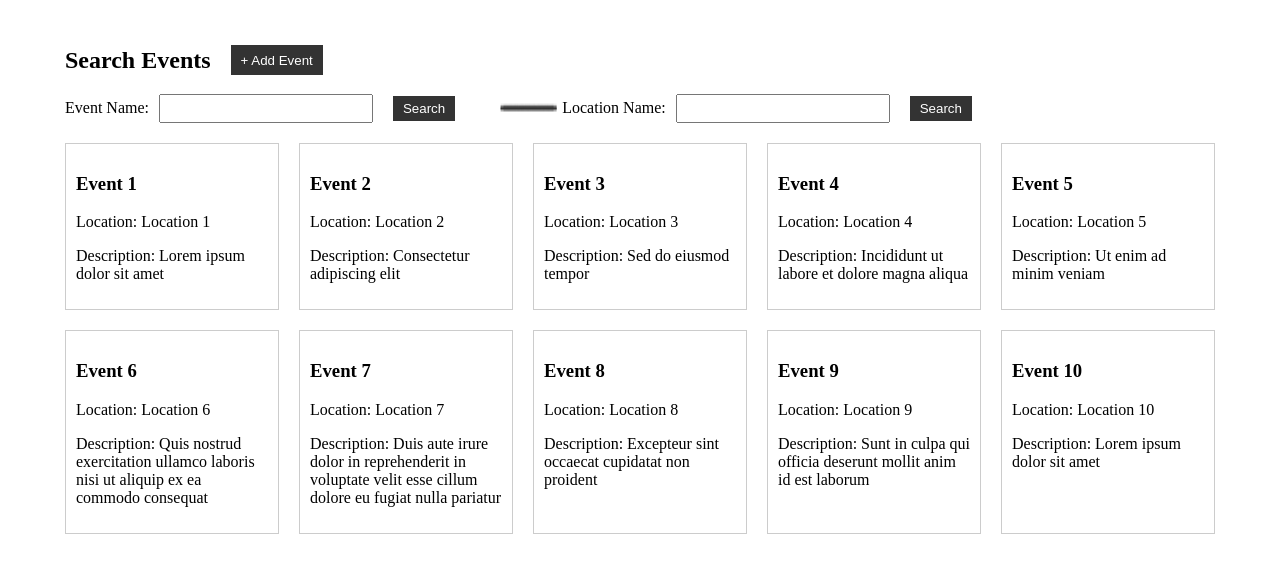
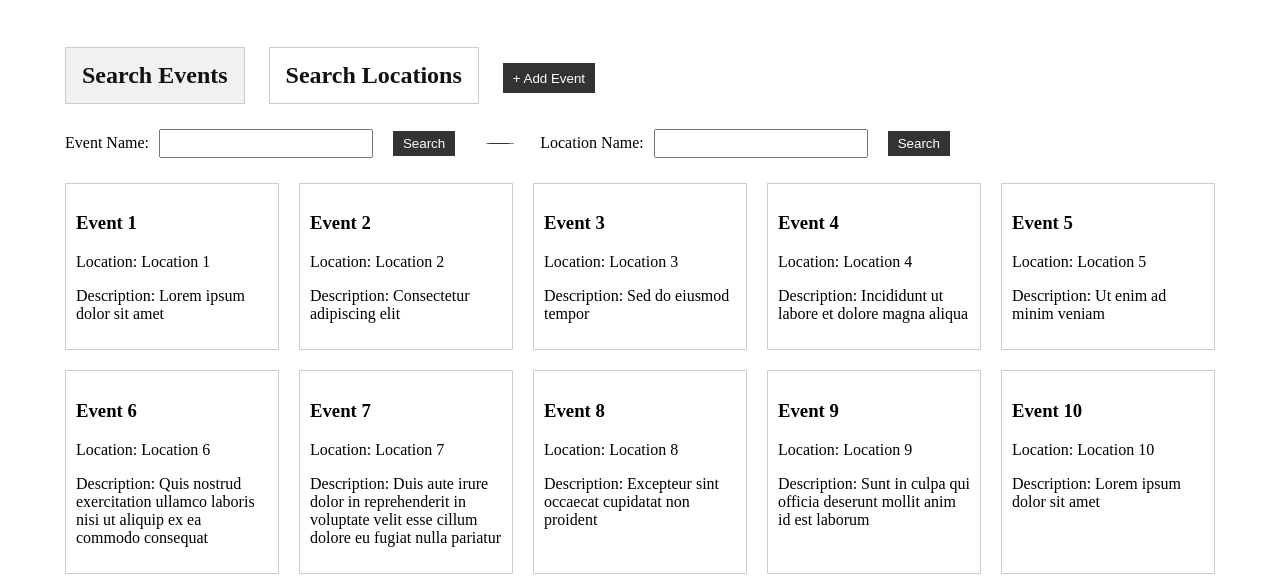
Before and after one commit to Starpuff/FII-SGBD, a plain HTML site: page client/search-events/search-events.html in a window 1280 px wide. Shown: the part 180-766 px from the top of the page. Drawn offline with Linux system fonts and the light colour scheme.

Commit message:
separated search-events page from search-locations

```diff
--- a/client/script.js
+++ b/client/script.js
@@ -4,7 +4,7 @@ document.getElementById("login-form").addEventListener("submit", function(event)
   var formData = new FormData();
   formData.append("username", document.getElementById("username").value);
   formData.append("password", document.getElementById("password").value);
-
+  window.location.href = "../search-events/search-events.html";
   fetch('http://localhost:5000/api/login', {
     method: 'POST',
     body: formData
@@ -13,6 +13,7 @@ document.getElementById("login-form").addEventListener("submit", function(event)
     return response.json();
   })
   .then(function(data) {
+
     // Process the response data
     if (data === -1) {
       alert("Invalid username or password");
@@ -20,7 +21,7 @@ document.getElementById("login-form").addEventListener("submit", function(event)
       // Store the user id in session storage
       sessionStorage.setItem("userId", data);
       // Redirect to search page or perform any other action based on the user id
-      window.location.href = "../search/search.html";
+      //window.location.href = "../search/search.html";
     }
   })
   .catch(function(error) {
--- a/client/search/search.css
+++ b/client/search-events/search-events.css
@@ -48,16 +48,45 @@
     padding-top: 20px;
   }
 
-  .title-add {
+  .searches {
     display: flex;
     flex-direction: row;
   }
 
-  .title-add h2 {
+  .searches ul {
+    list-style-type: none;
+    margin: 0;
+    padding: 0;
+    overflow: hidden;
+  }
+
+  .searches ul li {
+    display: inline-block;
+  }
+
+  .searches ul li a {
+    display: block;
+    color: #111;
+    text-align: center;
+    padding: 14px 16px;
+    text-decoration: none;
+    border: 1px solid rgb(204, 204, 204);
+  }
+
+  .searches h2 {
     margin-right: 20px;
   }
 
-  .title-add button {
+  .searches #search-events {
+    background-color: #f1f1f1;
+  }
+
+  .searches #search-locations:hover {
+    background-color: #f1f1f1;
+  }
+
+
+  .searches button {
     padding: 5px 10px;
     background-color: #333;
     color: #fff;
@@ -67,7 +96,7 @@
     align-self: center;
   }
 
-  .title-add button:hover {
+  .searches button:hover {
     background-color: #111;
   }
 
@@ -81,10 +110,12 @@
     display: flex;
     flex-direction: row;
     align-items: center;
-    margin-right: 20px;
   }
 
-
+  form img {
+    max-width: 50px;
+    margin-right: 15px;
+  }
 
   .location-name-search {
     display: flex;
--- a/client/search/search.html
+++ b/client/search-events/search-events.html
@@ -1,8 +1,8 @@
 <!DOCTYPE html>
 <html>
 <head>
-  <title>Search Page</title>
-  <link rel="stylesheet" type="text/css" href="search.css">
+  <title>Search Events Page</title>
+  <link rel="stylesheet" type="text/css" href="search-events.css">
 </head>
 <body>
   <header>
@@ -20,9 +20,17 @@
 
   <div class="container">
 
-    <div class="title-add">
-      <h2>Search Events</h2>
+    <div class="searches">
+      <ul>
+        <li><h2 id="search-events"><a href="#">Search Events</a></h2></li>
+        <li><h2 id="search-locations"><a href="../search-locations/search-locations.html">Search Locations</a></h2></li>
+        <button class="add_event">+ Add Event</button>
+      </ul>
+      <!--
+      <h2 id="search-events">Search Events</h2>
+      <h2 id="search-locations">Search Locations</h2>
       <button class="add_event">+ Add Event</button>
+      -->
     </div>
     <form id="search-form">
 
@@ -35,7 +43,7 @@
           <input type="submit" value="Search">
         </div>
       </div>
-      <img src="../images/linie-despartitoare.png">
+      <img src="../images/linie-orizontala.png">
       <div class = "location-name-search">
         <div class="form-row">
           <label for="location-name">Location Name:</label>
@@ -102,6 +110,6 @@
     </div>
   </div>
 
-  <script src="search.js"></script>
+  <script src="search-events.js"></script>
 </body>
 </html>
--- /dev/null
+++ b/client/search-locations/search-locations.css
@@ -0,0 +1,164 @@
+/* styles.css */
+
+
+header {
+    background-color: #fff;
+    padding: 10px;
+    display: flex;
+    flex-direction: column;
+    align-items: center;
+    justify-content: flex-start;
+    text-align: center;
+    margin-top: 20px; /* Adjust margin-top as needed */
+  }
+
+  nav ul {
+    list-style-type: none;
+    margin: 0;
+    padding: 0;
+    overflow: hidden;
+  }
+
+  nav ul li {
+    display: inline-block;
+  }
+
+  nav ul li a {
+    display: block;
+    color: #111;
+    text-align: center;
+    padding: 14px 16px;
+    text-decoration: none;
+  }
+
+  nav ul li a:hover {
+    background-color: #f1f1f1;
+  }
+
+  header img {
+    max-width: 100%; /* Ensure the image fits within the container */
+  }
+
+
+  .container {
+    display: flex;
+    flex-direction: column;
+    max-width: 1150px;
+    margin: 0 auto;
+    padding-top: 20px;
+  }
+
+  .searches {
+    display: flex;
+    flex-direction: row;
+  }
+
+  .searches ul {
+    list-style-type: none;
+    margin: 0;
+    padding: 0;
+    overflow: hidden;
+  }
+
+  .searches ul li {
+    display: inline-block;
+  }
+
+  .searches ul li a {
+    display: block;
+    color: #111;
+    text-align: center;
+    padding: 14px 16px;
+    text-decoration: none;
+    border: 1px solid rgb(204, 204, 204);
+  }
+
+  .searches h2 {
+    margin-right: 20px;
+  }
+
+  .searches #search-locations {
+    background-color: #f1f1f1;
+  }
+
+  .searches #search-events:hover {
+    background-color: #f1f1f1;
+  }
+
+
+  .searches button {
+    padding: 5px 10px;
+    background-color: #333;
+    color: #fff;
+    border: none;
+    cursor: pointer;
+    height: 30px;
+    align-self: center;
+  }
+
+  .searches button:hover {
+    background-color: #111;
+  }
+
+  form {
+    display: flex;
+    flex-wrap :wrap;
+    margin-bottom: 20px;
+  }
+
+  .location-name-search {
+    display: flex;
+    flex-direction: row;
+    align-items: center;
+    margin-right: 20px;
+  }
+
+  form img {
+    max-width: 50px;
+    margin-right: 15px;
+  }
+
+  .location-description-search {
+    display: flex;
+    flex-direction: row;
+    align-items: center;
+    margin-right: 20px;
+  }
+
+  .form-row {
+    display: flex;
+    align-items: center;
+    margin-right: 20px;
+  }
+
+  .form-row label {
+    margin-right: 10px;
+  }
+
+  input[type="text"] {
+    width: 200px;
+    padding: 5px;
+  }
+
+  input[type="submit"] {
+    padding: 5px 10px;
+    background-color: #333;
+    color: #fff;
+    border: none;
+    cursor: pointer;
+  }
+
+  input[type="submit"]:hover {
+    background-color: #111;
+  }
+
+  #location-grid {
+    display: grid;
+    grid-template-columns: repeat(auto-fill, minmax(200px, 1fr));
+    gap: 20px;
+  }
+
+  .location {
+    border: 1px solid #ccc;
+    padding: 10px;
+  }
```
Also changed, not shown: client/search-locations/search-locations.html (added, +107 -0 lines), client/images/linie-orizontala.png (added), client/images/linie.png (added), client/search-events/search-events.js (added), client/search-locations/search-locations.js (added).
